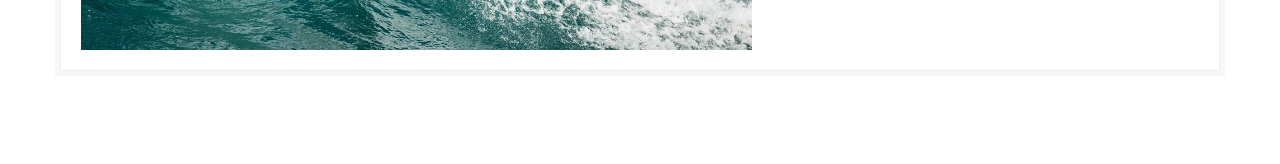
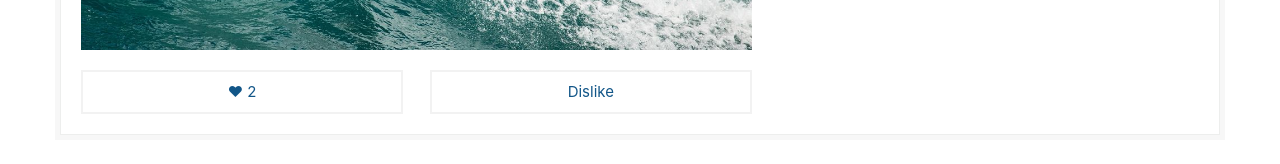
Before and after one commit to avshir/react-ts-redux-basic-03, a React (Create React App) app: page / in a window 1280 px wide. Shown: the part 558-722 px from the top of the page. Built offline with nearby package versions, Linux system fonts and the light colour scheme.

Commit message:
feat: add redux, used connect, createStore

```diff
--- a/src/App.js
+++ b/src/App.js
@@ -1,4 +1,7 @@
 import './App.css';
+import Likes from './Likes';
+import store from './redux/store';
+
 
 function App() {
   return (
@@ -6,7 +9,8 @@ function App() {
       <div className="wrap">
         <div className="card">
           <div className="card-image">
-            <img src="./sea.jpg" alt="surfing"/>
+            <img src="./sea.jpg" alt="surfing" />
+            <Likes store={store} />
           </div>
         </div>
       </div>
--- /dev/null
+++ b/src/Likes.js
@@ -0,0 +1,37 @@
+import React from 'react'
+import { connect } from 'react-redux';
+
+function Likes(props) {
+  console.log('render', props);
+
+  return (
+    <div className="button-controls">
+      <button onClick={props.onIncrementLikes}>&#9829; {props.likes}</button>
+      <button onClick={props.onDeconnectcrementLikes}>Dislike</button>
+    </div>
+  );
+}
+
+function mapStateToProps(state) {
+  console.log("mapStateToProps >", state);
+  return {
+    likes: state.likes
+  }
+}
+
+function mapDispatchToProps(dispatch) {
+  return {
+    onIncrementLikes: () => {
+      console.log('click');
+      const action = { type: 'INCREMENT' };
+      dispatch(action);
+    },
+      onDecrementLikes:  () => {
+      console.log("click DECREMENT");
+      const action = { type: 'DECREMENT' };
+      dispatch(action);
+    }
+  }
+}
+
+export default connect(mapStateToProps, mapDispatchToProps)(Likes);
--- /dev/null
+++ b/src/redux/store.js
@@ -0,0 +1,28 @@
+import { createStore } from 'redux';
+
+const initialState = {
+  likes: 2
+}
+
+const reducer = (state = initialState, action) => {
+  console.log('reducer > ', action);
+
+  switch (action.type) {
+    case "INCREMENT":
+      return {
+        ...state,
+        likes: state.likes + 1,
+      };
+    case "DECREMENT":
+      return {
+        ...state,
+        likes: state.likes - 1,
+      };
+    default:
+      return state;
+  }
+}
+
+const store = createStore(reducer);
+
+export default store;
```
